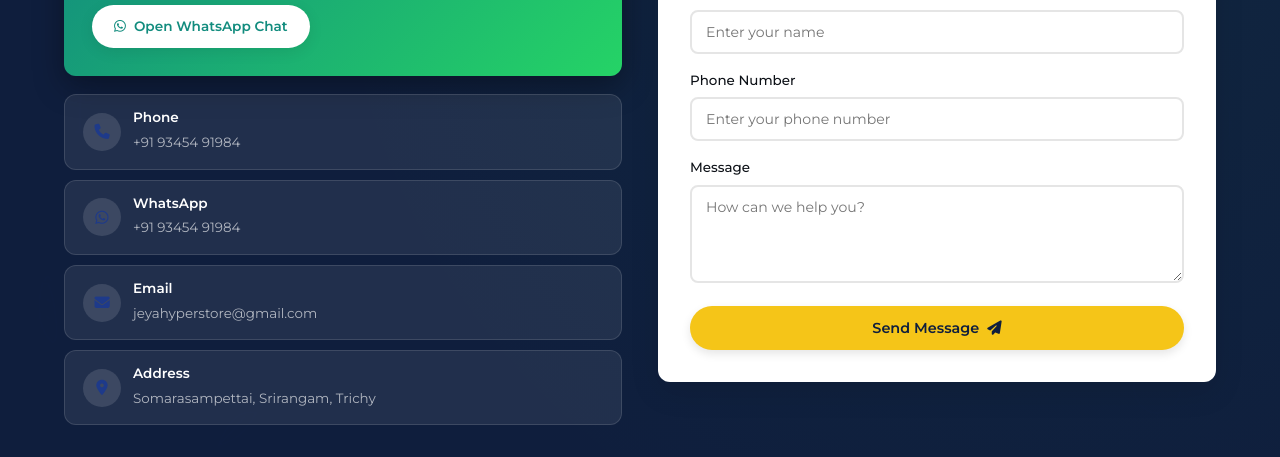
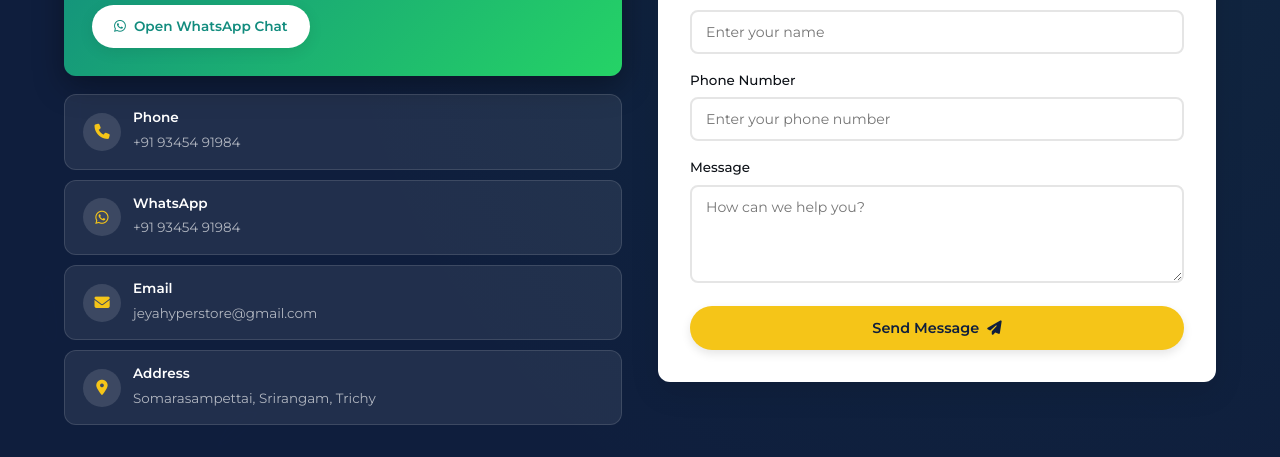
Before and after one commit to JOHN-1415/JHS-v01, a React (Vite) app: page / in a window 1280 px wide. Shown: the part 6973-7430 px from the top of the page. Built offline with nearby package versions, Linux system fonts and the light colour scheme.

Commit message:
Change contact method icons to gold color

```diff
--- a/src/index.css
+++ b/src/index.css
@@ -1601,7 +1601,7 @@ h3, h4, h5, h6 {
     height: 38px;
     border-radius: 50%;
     background: rgba(255, 255, 255, 0.12);
-    color: var(--royal-blue);
+    color: var(--gold);
     display: flex;
     align-items: center;
     justify-content: center;
```
